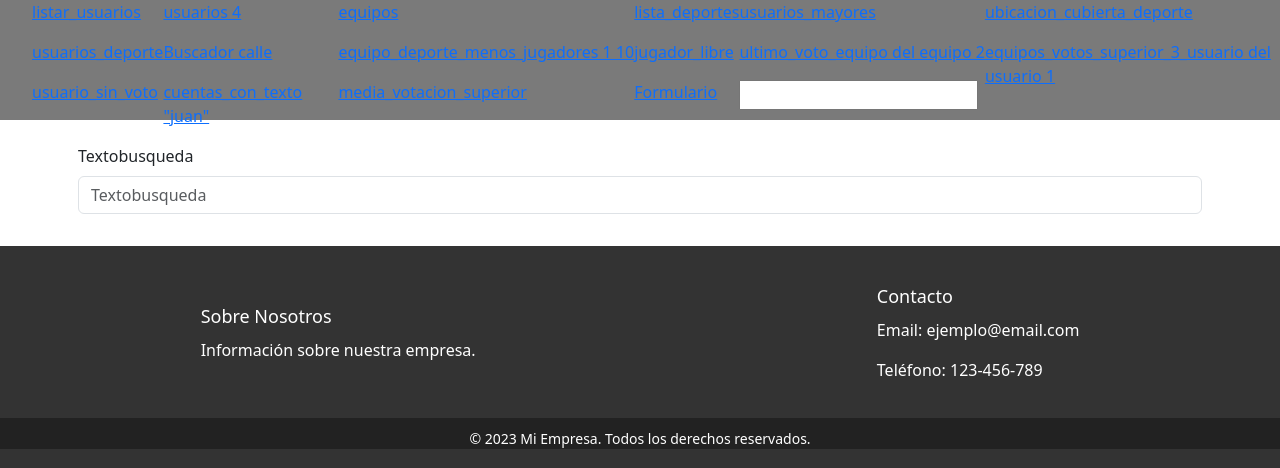
After one commit to GuerraSalasIvan/ProyectoFinGrado, a Django app: page /buscar_avanzado in a window 1280 px wide. The commit adds this page. Shown: the top 468 px of the page. Run offline with Django 3.2, Linux system fonts and the light colour scheme; some libraries are stand-ins or nearby versions.

Commit message:
hasta el update

```diff
--- a/app/forms.py
+++ b/app/forms.py
@@ -52,11 +52,29 @@ class BusquedaAvanzadaEquipoForm(forms.Form):
 
     textoBusqueda = forms.CharField(required=False)
 
+    def clean(self):
+        super().clean()
+
+        #Obtenemos los campos
+        textoBusqueda = self.cleaned_data.get('textoBusqueda')
+
+        if(textoBusqueda == ""):
+             self.add_error('textoBusqueda', 'no textoBusqueda')
+
+        return self.cleaned_data
+
+
+
+
+
+'''
+
     deporte = forms.MultipleChoiceField(choices=Equipos.deporte, required=False, widget=forms.CheckboxSelectMultiple())
 
     usuario = forms.MultipleChoiceField(choices=Equipos.usurio, required=False, widget=forms.CheckboxSelectMultiple())
 
     capacidad = forms.MultipleChoiceField(range(1,20))
+
 
     def clean(self):
         super().clean()
@@ -79,3 +97,4 @@ class BusquedaAvanzadaEquipoForm(forms.Form):
             self.add_error('capacidad', 'no capacidad')
 
         return self.cleaned_data
+'''
--- /dev/null
+++ b/app/templates/equipo/busqueda_avanzada.html
@@ -0,0 +1,14 @@
+{% extends "estructura/principal.html" %}
+
+{% block contenido %}
+{% load bootstrap5 %}
+    <form action = "{% url 'equipo_buscar_avanzado' %}" method = "GET">
+
+        {% csrf_token %}
+
+        <div class="mb-4">
+            {% bootstrap_field formulario.textoBusqueda show_label=True %}
+        </div>
+    </form>
+
+{% endblock contenido %}
--- a/app/templates/equipo/equipo.html
+++ b/app/templates/equipo/equipo.html
@@ -1,9 +1,6 @@
 <div>
     <h2>Nombre: {{ equipo.nombre }}</h2>
     <h2>Capacidad: {{ equipo.capacidad }}</h2>
-
-    <button type="button" class="btn btn-secondary"><i class="fa-solid fa-pencil"></i></button>
-    <button type="button" class="btn btn-danger">Borrar</button>
 
     <br>
     <br>
--- a/app/templates/equipo/lista_equipos.html
+++ b/app/templates/equipo/lista_equipos.html
@@ -4,7 +4,6 @@
         {% for equipos in mostar_equipo %}
             <div>
                 <h2>Nombre: {{ equipos.nombre }}</h2>
-
                 <p>-----------------------------------------------------------------------</p>
                 <br>
 
--- a/app/templates/equipo/mostar_equipo.html
+++ b/app/templates/equipo/mostar_equipo.html
@@ -4,11 +4,14 @@
 
         <div class ="row">
 
-        {% for equipo in  mostar_equipo %}
+        {% for equipo in mostar_equipo %}
 
                 <div class="col-3 border mx-auto">
                       {%include "equipo/equipo.html"%}
+                <a href= "{% url 'equipo_editar' equipo.id %}"><i class="fa-solid fa-pencil"></i></a>
+                <button type="button" class="btn btn-danger">Borrar</button>
                 </div>
+
         {% endfor %}
 
         </div>
--- a/app/urls.py
+++ b/app/urls.py
@@ -1,6 +1,6 @@
 from django.contrib import admin
 from django.urls import path
-from .import views
+from . import views
 
 urlpatterns = [
     path('', views.indice, name='indice'),
@@ -21,4 +21,6 @@ urlpatterns = [
     path('media_votacion_superior', views.media_votacion_superior, name='media_votacion_superior'),
     path('crear_equipo', views.equipo_create, name='crear_equipo'),
     path('buscar/equipo',views.buscar_equipo,name='buscar_equipo'),
+    path('buscar_avanzado', views.equipo_buscar_avanzado, name='equipo_buscar_avanzado'),
+    path('equipo/editar/<int:equipo_id>', views.equipo_editar, name='equipo_editar')
 ]
--- a/app/views.py
+++ b/app/views.py
@@ -224,20 +224,49 @@ def buscar_equipo(request):
 def equipo_buscar_avanzado(request):
     if(len(request.GET) > 0):
         formulario = BusquedaAvanzadaEquipoForm(request.GET)
+
         if formulario.is_valid():
             mensaje_busqueda = 'Se ha buscado por los siguientes valores:\n'
+
+            equipos = Equipos.objects
 
             textoBusqueda = formulario.cleaned_data.get('textoBusqueda')
             deporte = formulario.cleaned_data.get('deporte')
             usuario = formulario.cleaned_data.get('usuario')
             capacidad  = formulario.cleaned_data.get('capacidad')
 
+            if(textoBusqueda != ""):
+                equipos = equipos.filter(Q(nombre__contains=textoBusqueda) | Q(deporte__deporte__contains=textoBusqueda))
+                mensaje_busqueda +=" Nombre o deporte que contengan la palabra "+textoBusqueda+"\n"
+
+            equipo = equipos.all()
+
+            return render(request, 'equipo/mostar_equipo.html', {'mostar_equipo':equipo,'textoBusqueda':textoBusqueda })
+
     else:
         formulario = BusquedaAvanzadaEquipoForm(None)
     return render(request, 'equipo/busqueda_avanzada.html', {'formulario':formulario})
 
 
+def equipo_editar(request,equipo_id):
+    equipo = Equipos.objects.get(id=equipo_id)
 
+    datosFormulario= None
+
+    if request.method == 'POST':
+        datosFormulario = request.POST
+
+    formulario = EquiposModelForms(datosFormulario, instance=equipo)
+
+    if request.method == 'POST':
+        if formulario.is_valid():
+            formulario.save()
+            try:
+                formulario.save()
+                return redirect('mostar_equipo')
+            except Exception as e:
+                pass
+    return render(request,'equipo/actualizar.html',{'formulario':formulario, 'equipo':equipo})
 
 
 #Páginas de Error
--- a/mysite/settings.py
+++ b/mysite/settings.py
@@ -39,6 +39,8 @@ INSTALLED_APPS = [
     'django.contrib.staticfiles',
     'app',
     'django_seed',
+    'bootstrap5',
+    'django_bootstrap_icons'
 ]
 
 MIDDLEWARE = [
--- a/requirements.txt
+++ b/requirements.txt
@@ -1,3 +1,5 @@
 Django~=4.2.7
 django-seed~=0.3.1
 psycopg2-binary~=2.9.9
+django-bootstrap-v5~=1.0.11
+django-bootstrap-icons~=0.8.6
```
Also changed, not shown: app/templates/equipo/actualizar.html (added, +17 -0 lines).
